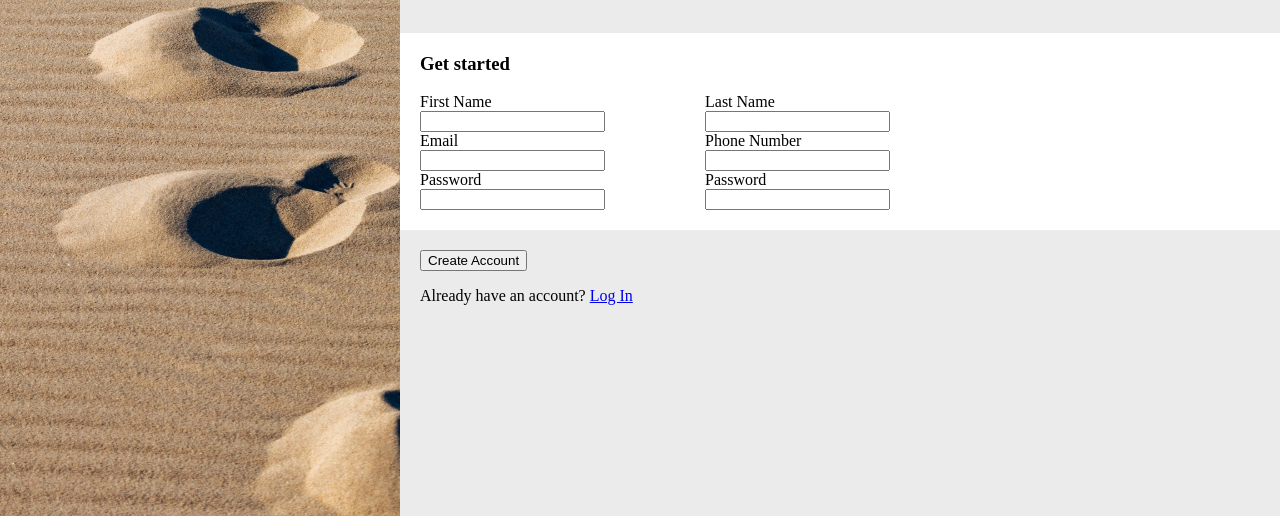
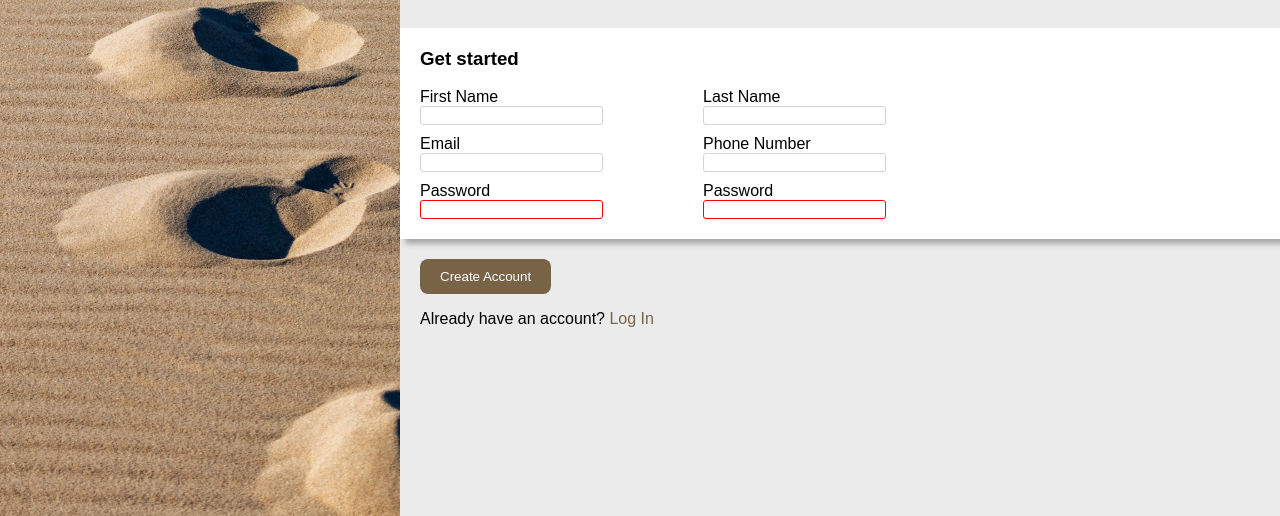
Before and after one commit to thonsm06/sign-up2, a plain HTML site: page index.html in a window 1280 px wide. Shown: the part 284-800 px from the top of the page. Drawn offline with Linux system fonts and the light colour scheme.

Commit message:
Adjust layout spacing of right side Adjust button

```diff
--- a/index.html
+++ b/index.html
@@ -19,7 +19,7 @@
             <p>Join us now!</p>
         </div>
         <div class="section two">
-            <form action="#" method="post">
+            <form action="#" method="post" autocomplete="off">
                 <h3>Get started</h3>
                 <div class="form-container">
                     <div class="row name">
@@ -45,11 +45,11 @@
                     <div class="row password">
                         <div class="form-input">
                             <label for="password">Password</label>
-                            <input type="password" name="password" id="password">
+                            <input type="password" name="password" id="password" required>
                         </div>
                         <div class="form-input">
                             <label for="confirm-password">Password</label>
-                            <input type="password" name="confirm-password" id="confirm-password">
+                            <input type="password" name="confirm-password" id="confirm-password" required>
                         </div>
                     </div>
                 </div>
@@ -57,7 +57,7 @@
         </div>
         <div class="section three">
             <button type="submit">Create Account</button>
-            <p>Already have an account? <a href="#">Log In</a></p>
+            <p>Already have an account? <a class="login" href="#">Log In</a></p>
         </div>
     </div>
 </body>
--- a/style.css
+++ b/style.css
@@ -3,6 +3,8 @@ body {
     display: flex;
     /* width: 100vw;
     height: 100vh; */
+    font-family: Arial;
+    --lightbrown: rgb(120, 99, 70);
 }
 @font-face {
     font-family: nameFont;
@@ -40,6 +42,7 @@ body {
 
 .right {
     background-color: rgb(235, 235, 235);
+    width: 100%;
     display: flex;
     flex-direction: column;
     justify-content: center;
@@ -49,12 +52,19 @@ body {
     padding: 20px;
 }
 
+.section.one > p {
+    width: 600px;
+}
+.section.one > *:last-child {
+    font-weight: Bold;
+}
 .section.two {
     background-color: white;
-    box-shadow:
+    box-shadow: 5px 5px 5px darkgray;
 }
 form {
    /* background-color: white;  */
+
 }
 h3 {
     margin-top: 0;
@@ -73,3 +83,31 @@ h3 {
     display: flex;
     gap: 100px;
 }
+input {
+    border: 1px solid lightgray;
+    border-radius: 3px;
+}
+input:focus {
+    box-shadow: 2px 2px 2px lightgray;
+}
+#password:invalid, #confirm-password:invalid {
+    border-color: red;
+}
+#password:valid, #comfirm-password:valid {
+    border-color: green;
+}
+.row.name, .row.contact {
+    margin-bottom: 10px;
+}
+
+.section.three button {
+    background-color: var(--lightbrown);
+    padding: 10px 20px;
+    border: none;
+    border-radius: 8px;
+    color: white;
+}
+.login {
+    text-decoration: none;
+    color: var(--lightbrown);
+}
```
